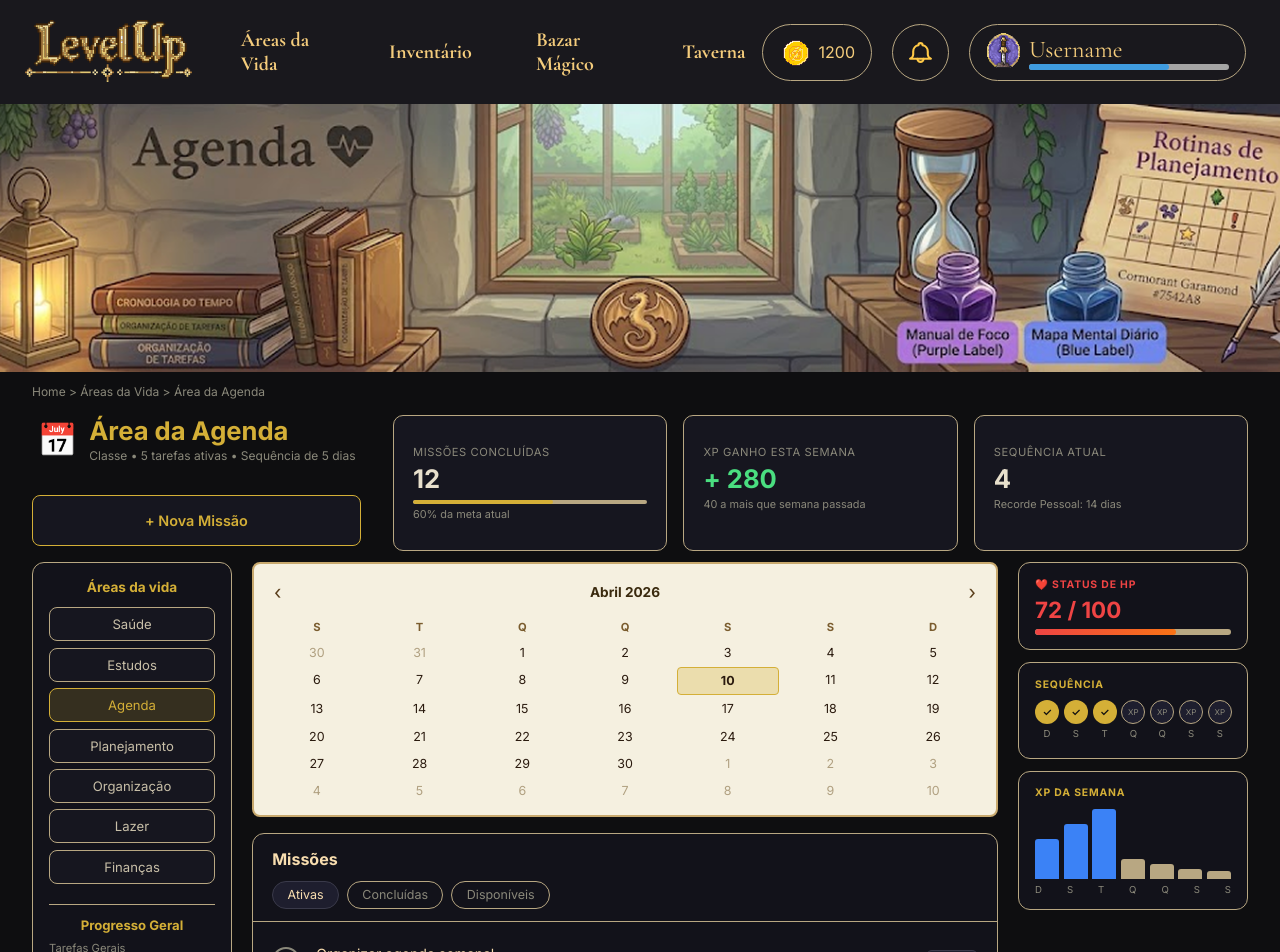
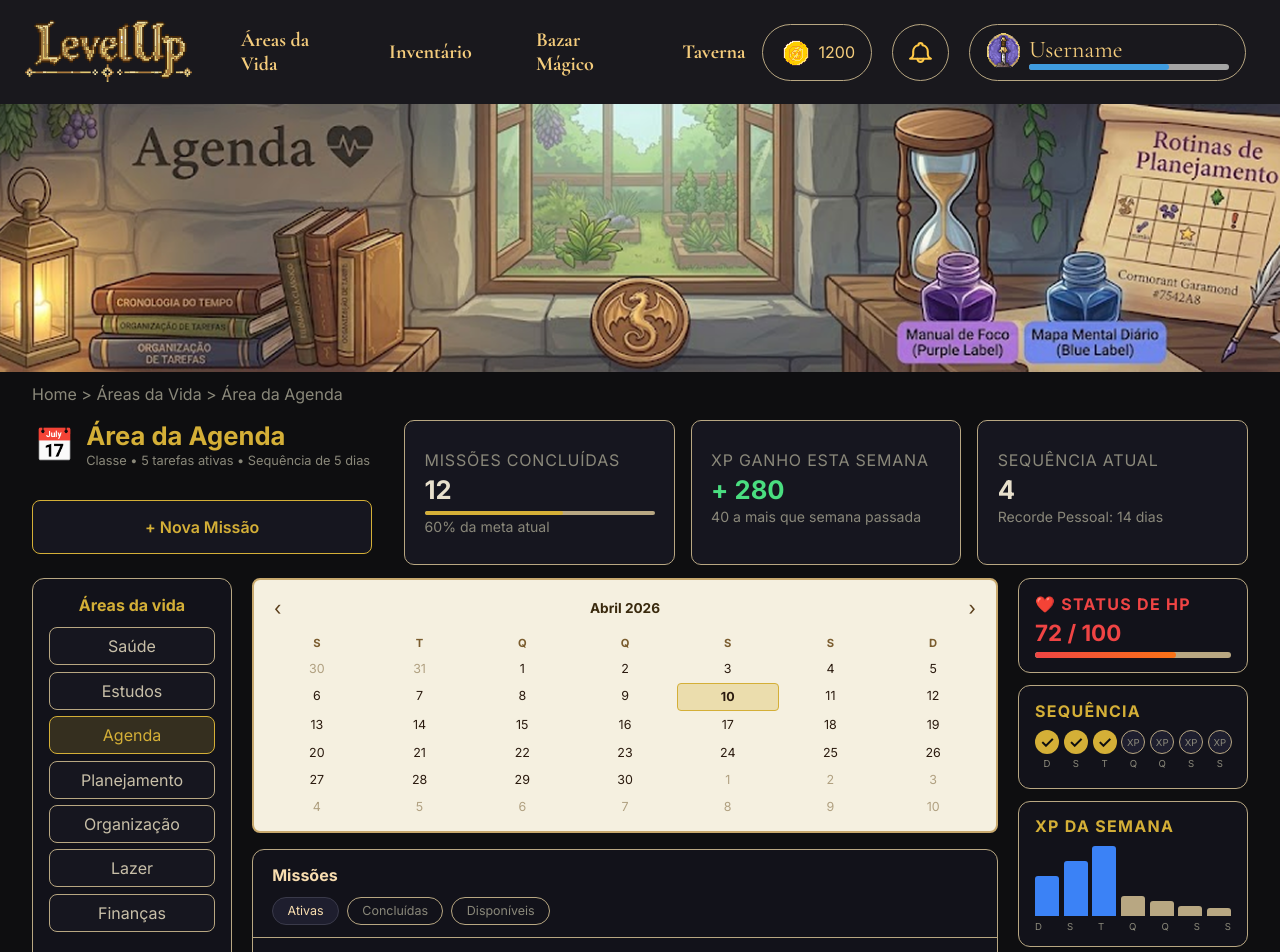
Before and after one commit to rapf-ht/Level-Up, a React (Vite) app: page /areas-da-vida/agenda in a window 1280 px wide. Shown: the top 952 px of the page. Built offline with nearby package versions, Linux system fonts and the light colour scheme.

Commit message:
Refactor: minor layout adjustments for areas da vida

```diff
--- a/src/layouts/AreasDaVidaLayout.module.css
+++ b/src/layouts/AreasDaVidaLayout.module.css
@@ -26,7 +26,7 @@
   align-items: center;
   gap: 0.25rem;
   color: #c8bfa8;
-  font-size: 0.75rem;
+  font-size: 1rem;
 }
 .potionHp {
   width: 48px;
@@ -38,7 +38,7 @@
   justify-content: center;
   color: white;
   font-weight: 700;
-  font-size: 0.8rem;
+  font-size: 1rem;
   box-shadow: 0 0 12px #a855f7;
 }
 .potionXp {
@@ -51,7 +51,7 @@
   justify-content: center;
   color: white;
   font-weight: 700;
-  font-size: 0.8rem;
+  font-size: 1rem;
   box-shadow: 0 0 12px #3b82f6;
 }
 .bannerScroll {
@@ -59,12 +59,12 @@
   border: 1px solid rgba(212, 175, 55, 0.3);
   border-radius: 4px;
   padding: 0.5rem 1rem;
-  font-size: 0.75rem;
+  font-size: 1rem;
   color: #d4af37;
   font-style: italic;
 }
 
-.bannerImg{
+.bannerImg {
   width: 100%;
   height: 300px;
   object-fit: cover;
@@ -72,7 +72,7 @@
 
 .breadcrumb {
   padding: 0.5rem 2rem;
-  font-size: 0.75rem;
+  font-size: 1rem;
   color: #8a887a;
 }
 .breadcrumb a {
@@ -89,12 +89,13 @@
   align-items: flex-start;
   gap: 2rem;
   flex-wrap: wrap;
+  margin-bottom: 8px;
 }
-.headerTopRow{
-    display: flex;
-    flex-direction: column;
-    align-items: center;
-    gap: 1rem;
+.headerTopRow {
+  display: flex;
+  flex-direction: column;
+  align-items: center;
+  gap: 1rem;
 }
 .areaTitle {
   display: flex;
@@ -113,7 +114,7 @@
 }
 .areaMeta {
   margin: 0.15rem 0 0;
-  font-size: 0.75rem;
+  font-size: 0.8rem;
   color: #8a887a;
 }
 
@@ -133,7 +134,7 @@
 }
 .statLabel {
   margin: 0 0 0.25rem;
-  font-size: 0.7rem;
+  font-size: 1rem;
   color: #8a887a;
   text-transform: uppercase;
   letter-spacing: 0.05em;
@@ -149,7 +150,7 @@
 }
 .statSub {
   margin: 0.2rem 0 0;
-  font-size: 0.68rem;
+  font-size: 0.88rem;
   color: #8a887a;
 }
 
@@ -184,7 +185,7 @@
   border: 1px solid #d4af37;
   border-radius: 8px;
   color: #d4af37;
-  font-size: 0.9rem;
+  font-size: 1rem;
   font-weight: 600;
   cursor: pointer;
   text-decoration: none;
@@ -211,7 +212,7 @@
 }
 .sidebarTitle {
   margin: 0 0 0.75rem;
-  font-size: 0.85rem;
+  font-size: 1rem;
   font-weight: 700;
   color: #d4af37;
   text-align: center;
@@ -230,7 +231,7 @@
   background: #16161f;
   color: #c8bfa8;
   text-decoration: none;
-  font-size: 0.82rem;
+  font-size: 1rem;
   text-align: center;
   transition: all 0.2s;
 }
@@ -249,14 +250,14 @@
 }
 .progressTitle {
   margin: 0 0 0.5rem;
-  font-size: 0.82rem;
+  font-size: 1rem;
   font-weight: 700;
   color: #d4af37;
   text-align: center;
 }
 .progressLabel {
   margin: 0.5rem 0 0.25rem;
-  font-size: 0.7rem;
+  font-size: 1rem;
   color: #8a887a;
 }
 .xpLabel {
@@ -281,7 +282,7 @@
 }
 .hpLabel {
   margin: 0 0 0.3rem;
-  font-size: 0.65rem;
+  font-size: 1rem;
   color: #ef4444;
   letter-spacing: 0.08em;
   font-weight: 700;
@@ -305,7 +306,7 @@
 }
 .rpLabel {
   margin: 0 0 0.6rem;
-  font-size: 0.65rem;
+  font-size: 1rem;
   color: #d4af37;
   letter-spacing: 0.08em;
   font-weight: 700;
@@ -329,7 +330,7 @@
   border-radius: 50%;
   background: #d4af37;
   color: #0e0e10;
-  font-size: 0.65rem;
+  font-size: 1rem;
   font-weight: 700;
   display: flex;
   align-items: center;
@@ -342,7 +343,7 @@
   background: #1e1e2e;
   border: 1px solid #b8a782;
   color: #8a887a;
-  font-size: 0.5rem;
+  font-size: 0.6rem;
   display: flex;
   align-items: center;
   justify-content: center;
```
